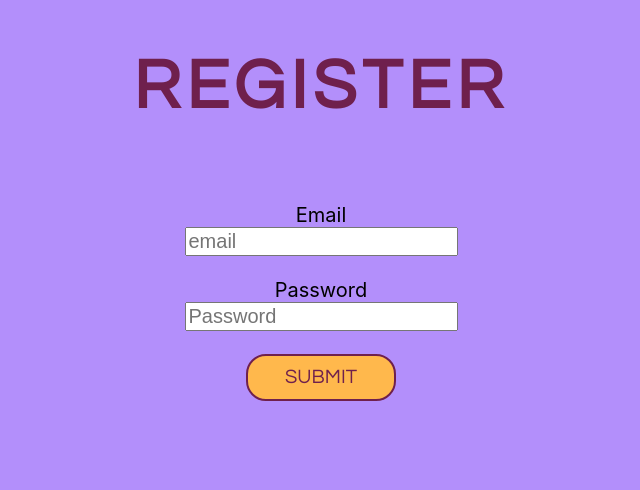
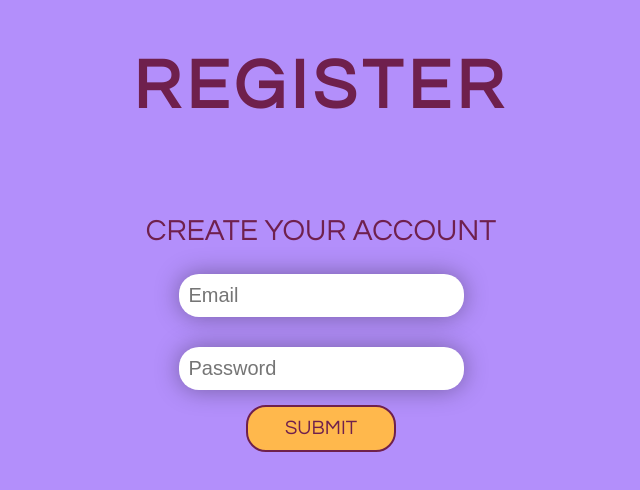
Before and after one commit to Danielle-91/Daily-Planner, a React (Create React App) app: page /register in a window 1280 px wide. Shown: the top 490 px of the page, without its empty margins (319-959 px from the left). Built offline with nearby package versions, Linux system fonts and the light colour scheme; the HTML template or start-up script is replaced by a standard one.

Commit message:
firebase connected for user register

```diff
--- a/src/App.js
+++ b/src/App.js
@@ -1,6 +1,6 @@
 
 import './App.css';
-import { BrowserRouter, Route, Routes } from 'react-router-dom';
+import { BrowserRouter, Route, Routes, Link } from 'react-router-dom';
 import SignIn from './components/SignIn';
 import Planner from './components/Planner';
 import Register from './components/Register';
--- a/src/components/Register.js
+++ b/src/components/Register.js
@@ -1,37 +1,44 @@
-import React, { useState } from 'react'
-import { getAuth, createUserWithEmailAndPassword } from 'firebase/auth'
+import { useState } from 'react'
+import { createUserWithEmailAndPassword } from 'firebase/auth';
+import {auth} from '../firebase';
 
 const Register = () => {
-    const [form, setForm] = useState({
-        email: '',
-        password: ''
-    })
+    const [email, setEmail] = useState('');
+    const [password, setPassword] = useState('');
 
-    const handleSubmit = console.log('submitted');
-    // const handleSubmit = async (e) => {
-    //     e.preventDefault();
-    //     // await register(form);
+    const handleRegister = (e) => {
+        e.preventDefault();
+        createUserWithEmailAndPassword(auth, email, password)
+        .then((userCredentials) => {
+            console.log(userCredentials)
+        }).catch((error) => {
+            console.log(error)
+        })
+    }
 
-    // }
 
     return (
         <div>
             <h1>Register</h1>
-            <form onSubmit={handleSubmit} >
-                <label for="email">Email</label>
-                <input type="text"
-                    placeholder="email" id="mail"
-                    onChange={(e) =>
-                        setForm({ ...form, email: e.target.value })} />
-                <br />
-                <label for="password">Password</label>
-                <input type="password" placeholder="Password"
-                    onChange={(e) =>
-                        setForm({ ...form, password: e.target.value })} />
-                <br />
-                <button type="submit">
-                    Submit
-                </button>
+            <form onSubmit={handleRegister} >
+                <label htmlFor="logIn" className="loginPrompt">Create Your Account</label>
+                <label htmlFor="email" className="sr-only">Enter your email:</label>
+                <input type="email"
+                    id="email"
+                    name="email"
+                    placeholder="Email"
+                    onChange={(e) => setEmail(e.target.value)}
+                />
+
+                <label htmlFor="password" className="sr-only">Enter your password:</label>
+                <input type="password"
+                    id="password"
+                    name="password"
+                    placeholder="Password"
+                    onChange={(e) => setPassword(e.target.value)}
+
+                />
+                <button type="submit">Submit</button>
             </form>
         </div>
 
--- a/src/components/SignIn.js
+++ b/src/components/SignIn.js
@@ -1,6 +1,7 @@
 import { signInWithEmailAndPassword } from 'firebase/auth';
+import { auth } from '../firebase';
 import { useState } from 'react';
-import { auth } from '../firebase';
+import { BrowserRouter, Route, Routes, Link } from 'react-router-dom';
 
 function SignIn() {
     const [email, setEmail] = useState('');
@@ -45,7 +46,7 @@
                         <button type="submit">Sign In</button>
                     </form>
 
-                    <p>Don't have an account? <a href="#">Register here</a></p>
+                    <p>Don't have an account? <Link to='/register'>Register here</Link></p>
 
                 </div>
             </section>
```
